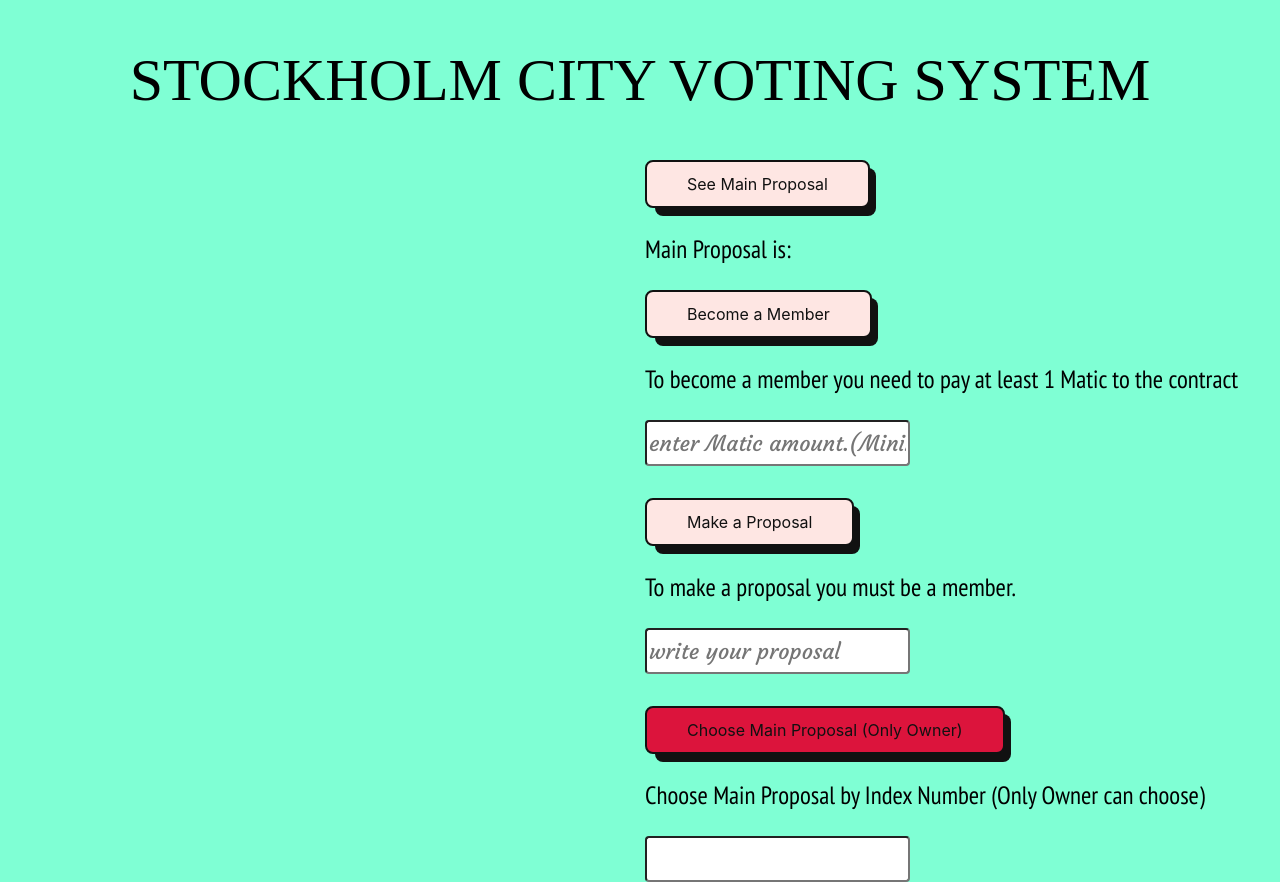
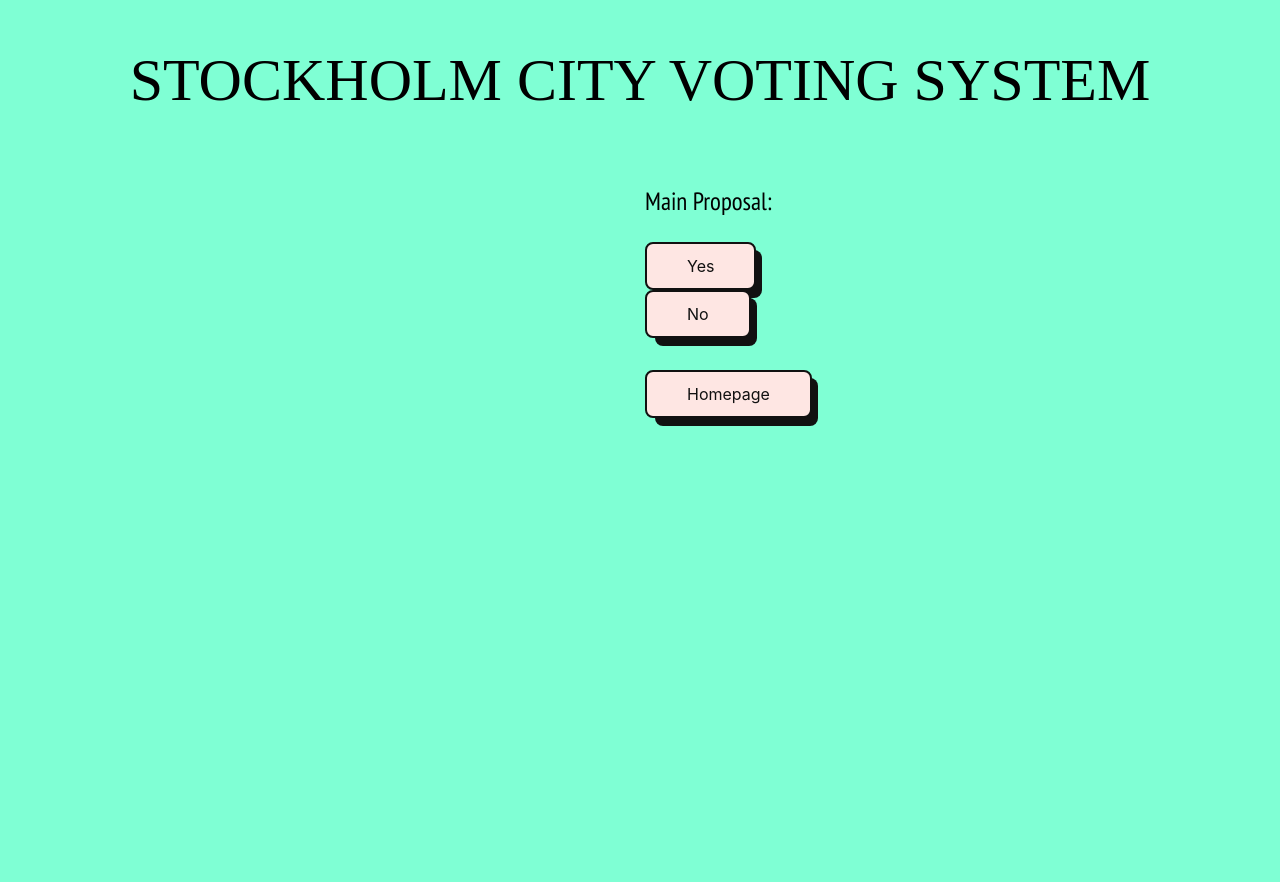
Before and after one commit to abdulhakim-altunkaya/Solidity-Voting, a React (Create React App) app: page /vote in a window 1280 px wide. After the commit the page ends 800 px from the top, so only its background shows below. Built offline with nearby package versions, Linux system fonts and the light colour scheme; a web font is replaced by a local one.

Commit message:
coting contract updated. Voting status function will be added after contract redeployment

```diff
--- a/src/components/WAChooseMain.js
+++ b/src/components/WAChooseMain.js
@@ -25,7 +25,7 @@ function WAChooseMain() {
         connectContract();
         const txArray = await contract.getAllPro();
         if(inputValue === ""  || inputValue >= txArray.length ) {
-            alert( `Do not leave input empty: 0 <= index <${txArray.length}`);
+            alert( `Input number must be between: 0 <= number <${txArray.length}`);
         }  else {
             await contract.chooseMainProposal(inputValue);
             setMessage("Success, main proposal choosen. You can now see it by clicking on See Main Proposal Button")
--- /dev/null
+++ b/src/components/WADetails.js
@@ -0,0 +1,23 @@
+import React from 'react';
+import WAMainProposal from './WAMainProposal';
+import WABecomeMember from "./WABecomeMember";
+import WAMakeProposal from './WAMakeProposal';
+import WAChooseMain from './WAChooseMain';
+import { useNavigate } from 'react-router-dom';
+
+function WADetails() {
+    const navigate = useNavigate();
+
+    return (
+        <div>
+            <WAMainProposal/>
+            <WABecomeMember />
+            <WAMakeProposal/>
+            <WAChooseMain/>
+            <br />
+            <button className='button-56' onClick={ () => navigate("/vote") }>Vote for Proposal</button>
+        </div>
+    )
+}
+
+export default WADetails
--- a/src/components/WAVote.js
+++ b/src/components/WAVote.js
@@ -1,20 +1,52 @@
-import React from 'react'
+import React from 'react';
+import { useNavigate } from 'react-router-dom';
+import { useState } from 'react';
+import { ABI } from "./ContractABI";
+import { CONTRACT_ADDRESS } from "./ContractAddress";
+import { ethers } from "ethers";
 
 function WAVote() {
+    const navigate = useNavigate();
+
+
+    //get main proposal for display purposes
     let[proposal, setProposal] = useState("");
-    const voteYes = async () => {
-        console.log("yes");
+
+    //connect to contract block
+    let contract;
+    let signer;
+    const CONTRACT_ABI = ABI;
+    const ADDRESS = CONTRACT_ADDRESS;
+    const connectContract = async () => {
+        const ABI = CONTRACT_ABI;
+        const Address = ADDRESS;
+        const provider = new ethers.providers.Web3Provider(window.ethereum);
+        signer = provider.getSigner();
+        contract = new ethers.Contract(Address, ABI, signer);
     }
-    const voteNo = async () => {
-        console.log("yes");
+
+
+
+    //cast your vote
+    const votingYes = async () => {
+        connectContract();
+        console.log(contract.address);
     }
+    const votingNo = async () => {
+        connectContract();
+        const txResponse = await contract.mainProposal();
+        setProposal(txResponse);
+    }
+
+
+
   return (
     <div>
-        <p>{proposal}</p>
-        <button className='button-56' onClick={voteYes}>Yes</button>
-        <button className='button-56' onClick={voteNo}>No</button>
+        <p>Main Proposal: {proposal}</p>
+        <button className='button-56' onClick={votingYes}>Yes</button>
+        <button className='button-56' onClick={votingNo}>No</button>
         <br />
-        <button className='button-56'>Homepage</button>
+        <button className='button-56' onClick={ () => navigate("/") }>Homepage</button>
     </div>
   )
 }
--- a/src/components/WriteArea.js
+++ b/src/components/WriteArea.js
@@ -1,19 +1,20 @@
-import React from 'react'
-import WAMainProposal from './WAMainProposal';
-import WABecomeMember from "./WABecomeMember";
-import WAMakeProposal from './WAMakeProposal';
-import WAChooseMain from './WAChooseMain';
+import React from 'react';
+import { BrowserRouter as Router, Route, Routes } from  "react-router-dom";
+import WADetails from './WADetails';
+import WAVote from './WAVote';
 
 
 function WriteArea() {
   return (
     <div className='WriteArea'>
-      <WAMainProposal/>
-      <WABecomeMember />
-      <WAMakeProposal/>
-      <WAChooseMain/>
+        <Router>
+            <Routes>
+              <Route path="/" element={ <WADetails /> } />
+              <Route path="/vote" element={ <WAVote /> }/>
+            </Routes>
+        </Router>
     </div>
   )
 }
 
-export default WriteArea
+export default WriteArea;
```
Also changed, not shown: 1 other file (tests, documents, lock files or other folders).
